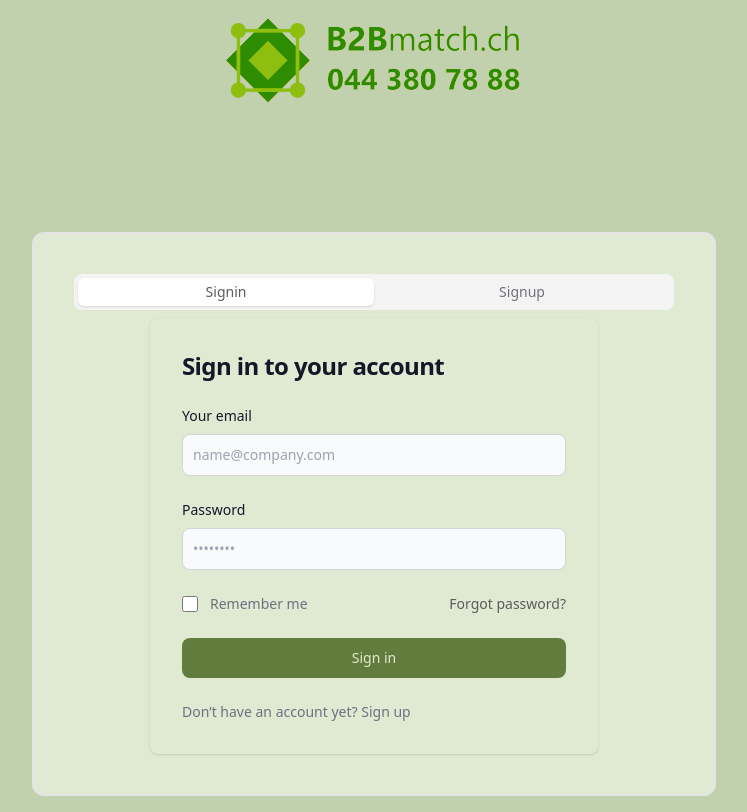
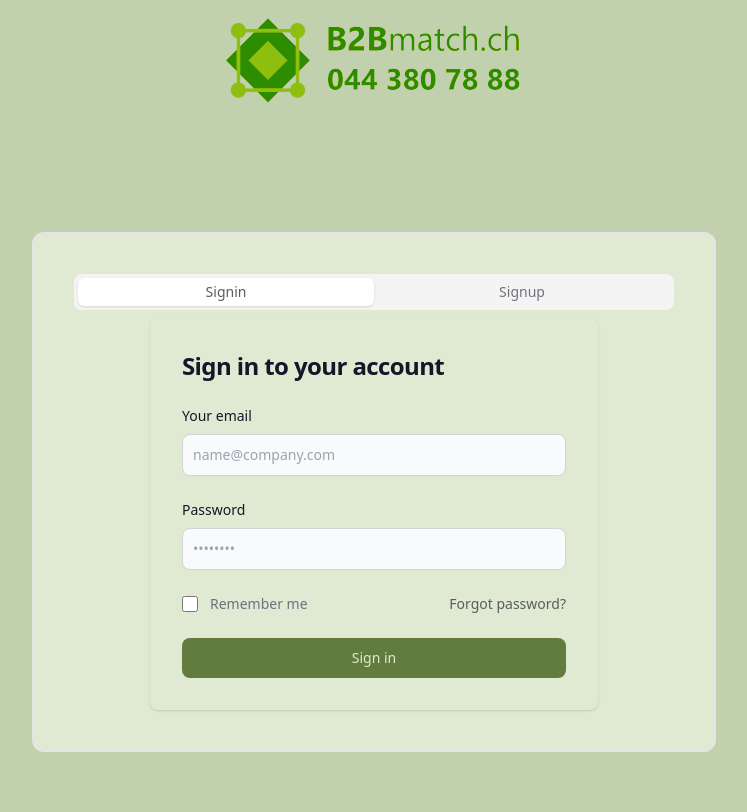
Before and after one commit to preet665/b2bmatch-ui-final, a Next.js app: page /login in a window 1280 px wide. Shown: the whole page, without its empty margins (266-1013 px from the left). Built offline with nearby package versions, Linux system fonts and the light colour scheme.

Commit message:
login register

```diff
--- a/components/LoginForm.tsx
+++ b/components/LoginForm.tsx
@@ -81,15 +81,7 @@
                 >
                   Sign in
                 </button>
-                <p className="text-sm font-light text-gray-500 dark:text-gray-400">
-                  Don’t have an account yet?{" "}
-                  <a
-                    href="#"
-                    className="font-medium text-primary-600 hover:underline dark:text-primary-500"
-                  >
-                    Sign up
-                  </a>
-                </p>
+
               </form>
             </div>
           </div>
--- a/components/SignupForm.tsx
+++ b/components/SignupForm.tsx
@@ -89,15 +89,7 @@
               >
                 Create an account
               </button>
-              <p className="text-sm font-light text-gray-500 dark:text-gray-400">
-                Already have an account?{" "}
-                <a
-                  href="#"
-                  className="font-medium text-primary-600 hover:underline dark:text-primary-500"
-                >
-                  Login here
-                </a>
-              </p>
+
             </form>
           </div>
         </div>
```
